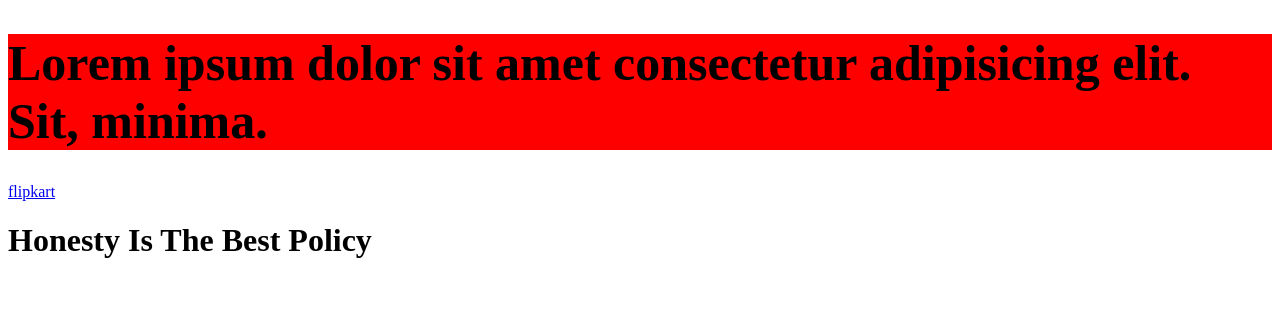
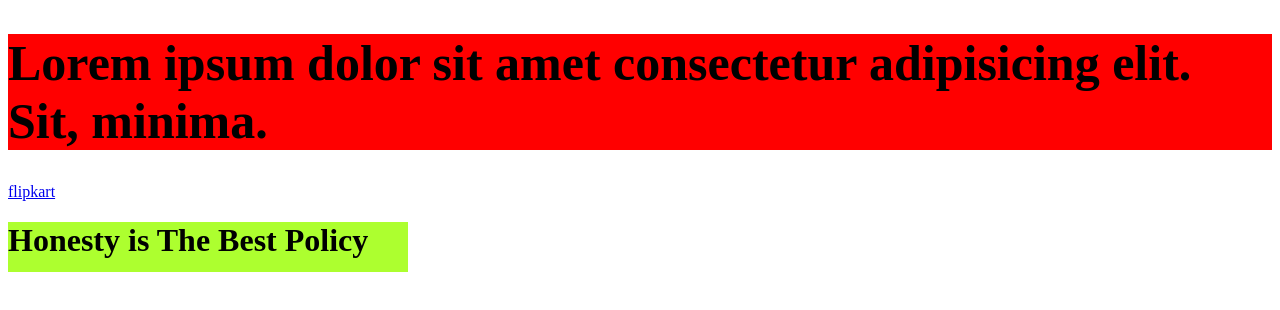
Before and after one commit to mdkaifansari992/Myfirstpro-demo, a plain HTML site: page index.html in a window 1280 px wide. Drawn offline with Linux system fonts and the light colour scheme.

Commit message:
add something

```diff
--- a/index.html
+++ b/index.html
@@ -9,7 +9,8 @@
 <body>
     <h1 style="background-color: red; font-size: 50px;">Lorem ipsum dolor sit amet consectetur adipisicing elit. Sit, minima.</h1>
     <a href="https://www.flipkart.com/">flipkart</a>
-    <h1>Honesty Is The Best Policy</h1>
-
+    <div id="container">
+        <h1>Honesty is The Best Policy</h1>
+    </div>
 </body>
 </html>
--- a/kaif.css
+++ b/kaif.css
@@ -0,0 +1,5 @@
+#container{
+    height: 50px;
+    width: 400px;
+    background-color: greenyellow;
+}
```
